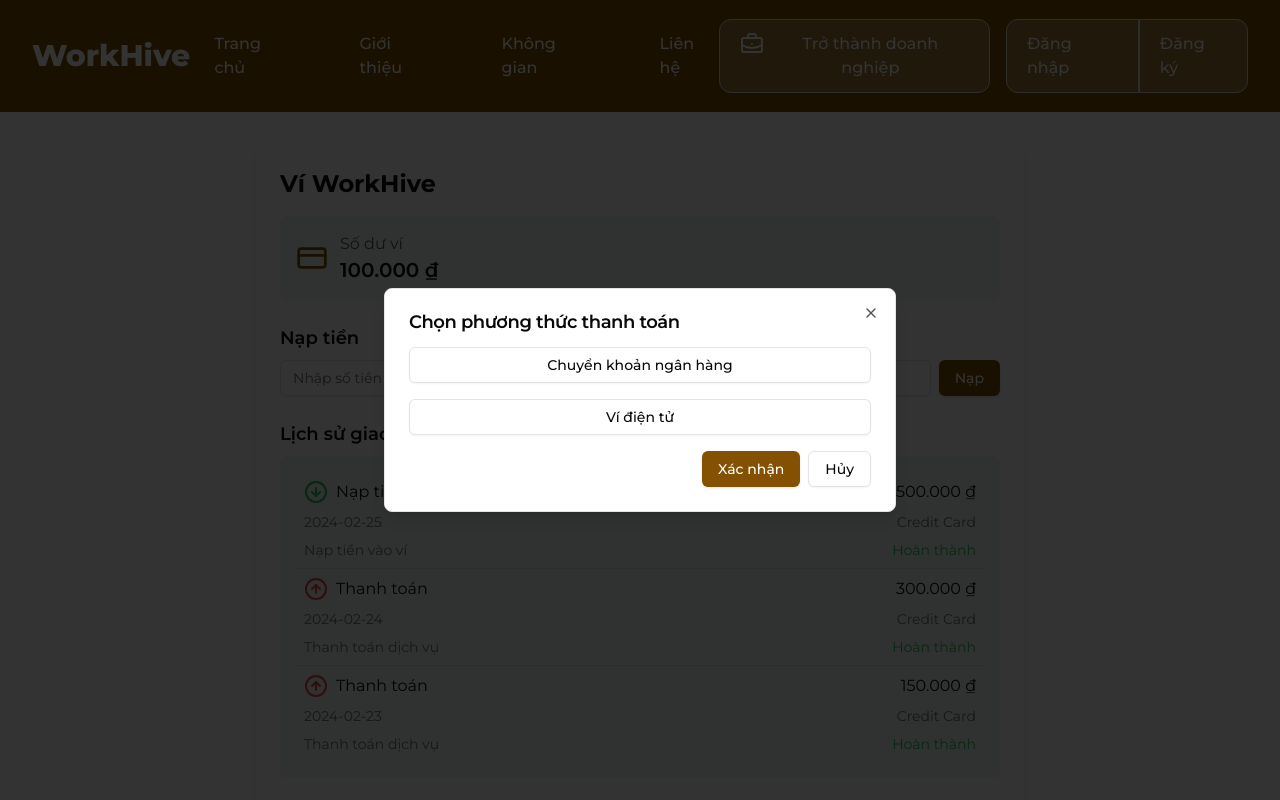
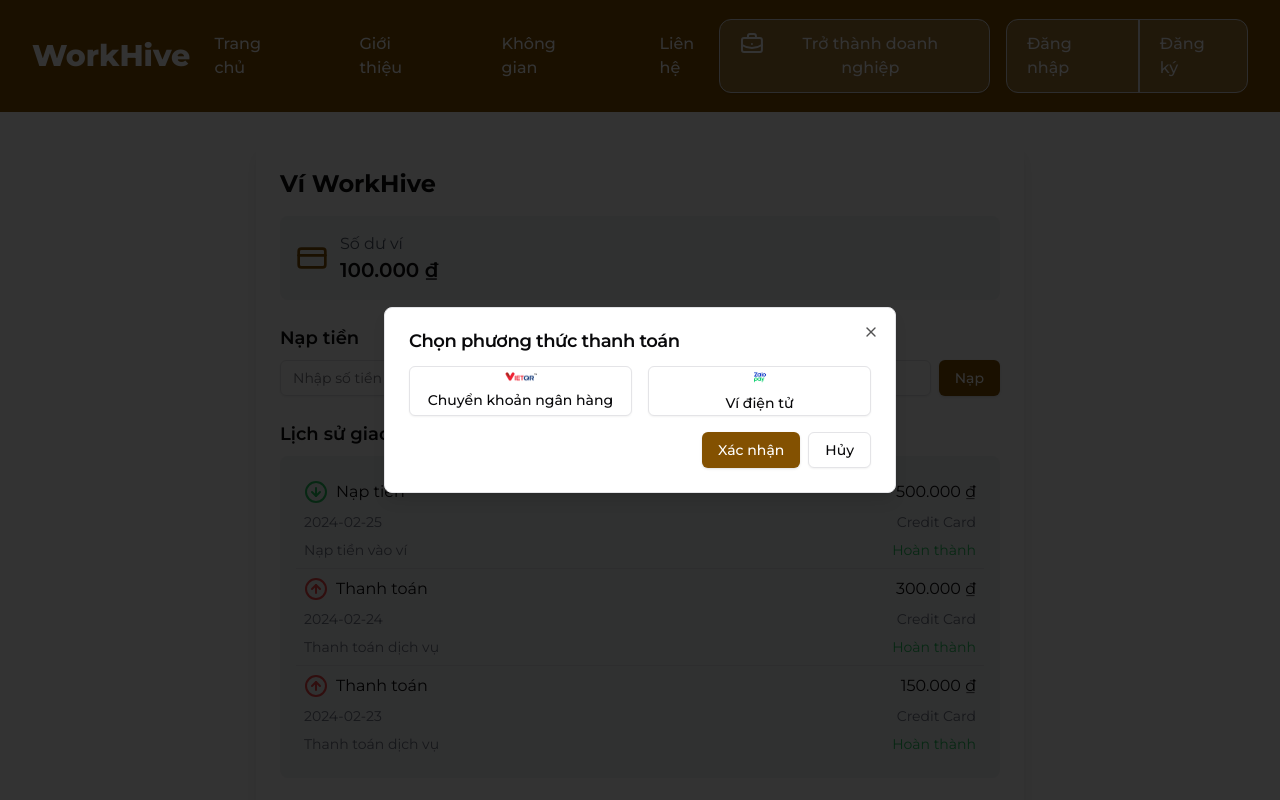
Before and after one commit to PMCdaniel123/SEP490_FE_Clients, a Next.js app: page /wallet in a window 1280 px wide. Both pictures are taken after a click on the button "Nạp". Shown: the top 800 px of the page. Built offline with nearby package versions, Linux system fonts and the light colour scheme.

Commit message:
refactor(user-wallet): :art:

```diff
--- a/app/(root)/wallet/page.tsx
+++ b/app/(root)/wallet/page.tsx
@@ -1,14 +1,7 @@
 "use client";
 
 import { useState } from "react";
-import {
-  CreditCard,
-  ArrowDownCircle,
-  ArrowUpCircle,
-  Phone,
-  Mail,
-  HelpCircle,
-} from "lucide-react";
+import { CreditCard } from "lucide-react";
 import { Button } from "@/components/ui/button";
 import { Input } from "@/components/ui/input";
 import {
@@ -18,6 +11,9 @@ import {
   DialogTitle,
   DialogFooter,
 } from "@/components/ui/dialog";
+import TransactionHistory from "@/components/transaction-history/transaction-history";
+import HelpSection from "@/components/help-section/help-section";
+import Image from "next/image";
 
 const WalletPage = () => {
   const [balance, setBalance] = useState(100000);
@@ -127,120 +123,38 @@ const WalletPage = () => {
         </div>
         {error && <p className="text-red-500 mt-2">{error}</p>}
       </div>
-
-      <div>
-        <h2 className="text-lg font-semibold mb-2">Lịch sử giao dịch</h2>
-        <div className="bg-gray-100 p-4 rounded-lg">
-          {transactions.length > 0 ? (
-            <ul>
-              {transactions.map((tx) => (
-                <li
-                  key={tx.id}
-                  className="flex flex-col p-2 border-b last:border-b-0"
-                >
-                  <div className="flex justify-between items-center">
-                    <div className="flex items-center gap-2">
-                      {tx.type === "Nạp tiền" ? (
-                        <ArrowDownCircle className="text-green-500" />
-                      ) : (
-                        <ArrowUpCircle className="text-red-500" />
-                      )}
-                      <span>{tx.type}</span>
-                    </div>
-                    <span>{formatCurrency(tx.amount)}</span>
-                  </div>
-                  <div className="flex justify-between items-center mt-2">
-                    <span className="text-gray-500 text-sm">{tx.date}</span>
-                    <span className="text-gray-500 text-sm">
-                      {tx.paymentMethod}
-                    </span>
-                  </div>
-                  <div className="flex justify-between items-center mt-2">
-                    <span className="text-gray-500 text-sm">
-                      {tx.description}
-                    </span>
-                    <span
-                      className={`text-sm ${
-                        tx.status === "Hoàn thành"
-                          ? "text-green-500"
-                          : "text-red-500"
-                      }`}
-                    >
-                      {tx.status}
-                    </span>
-                  </div>
-                </li>
-              ))}
-            </ul>
-          ) : (
-            <p className="text-gray-500">Chưa có giao dịch nào.</p>
-          )}
-        </div>
-      </div>
-
-      {/* Help Section */}
-      <div className="mt-8 flex justify-end">
-        <Button
-          variant="outline"
-          className="flex items-center gap-2"
-          onClick={() => setIsHelpModalOpen(true)}
-        >
-          <HelpCircle size={24} className="text-primary" />
-          <span>Hỗ trợ khách hàng</span>
-        </Button>
-      </div>
-
-      <Dialog open={isHelpModalOpen} onOpenChange={setIsHelpModalOpen}>
-        <DialogContent>
-          <DialogHeader>
-            <DialogTitle>Hỗ trợ khách hàng</DialogTitle>
-          </DialogHeader>
-          <div className="flex flex-col gap-4">
-            <div className="flex items-center gap-3 mb-2">
-              <Phone size={24} className="text-primary" />
-              <span className="text-gray-600">Điện thoại: 0123-456-789</span>
-            </div>
-            <div className="flex items-center gap-3">
-              <Mail size={24} className="text-primary" />
-              <span className="text-gray-600">Email: support@workhive.com</span>
-            </div>
-          </div>
-          <DialogFooter>
-            <Button variant="outline" onClick={() => setIsHelpModalOpen(false)}>
-              Đóng
-            </Button>
-          </DialogFooter>
-        </DialogContent>
-      </Dialog>
-
+      <TransactionHistory transactions={transactions} formatCurrency={formatCurrency} />
+      <HelpSection isHelpModalOpen={isHelpModalOpen} setIsHelpModalOpen={setIsHelpModalOpen} />
       <Dialog open={isModalOpen} onOpenChange={setIsModalOpen}>
         <DialogContent>
           <DialogHeader>
             <DialogTitle>Chọn phương thức thanh toán</DialogTitle>
           </DialogHeader>
-          <div className="flex flex-col gap-4">
+          <div className="grid grid-cols-2 gap-4">
             <Button
-              variant={
-                selectedPaymentMethod === "Bank Transfer"
-                  ? "default"
-                  : "outline"
-              }
-              className={
-                selectedPaymentMethod === "Bank Transfer" ? "text-white" : ""
-              }
-              onClick={() => setSelectedPaymentMethod("Bank Transfer")}
+              variant={selectedPaymentMethod === "Chuyển khoản ngân hàng" ? "default" : "outline"}
+              className={`flex flex-col items-center justify-center gap-2 p-6 ${selectedPaymentMethod === "Chuyển khoản ngân hàng" ? "text-white" : ""}`}
+              onClick={() => setSelectedPaymentMethod("Chuyển khoản ngân hàng")}
             >
+              <Image
+                src="/vietqr.png"
+                alt="Bank Transfer"
+                width={32}
+                height={32}
+              />
               Chuyển khoản ngân hàng
             </Button>
             <Button
-              variant={
-                selectedPaymentMethod === "E-Wallet" ? "default" : "outline"
-              }
-              className={
-                selectedPaymentMethod === "E-Wallet" ? "text-white" : ""
-              }
-              onClick={() => setSelectedPaymentMethod("E-Wallet")}
+              variant={selectedPaymentMethod === "Ví điện tử" ? "default" : "outline"}
+              className={`flex flex-col items-center justify-center gap-2 p-6 ${selectedPaymentMethod === "Ví điện tử" ? "text-white" : ""}`}
+              onClick={() => setSelectedPaymentMethod("Ví điện tử")}
             >
+              <Image
+                src="/zalopay.png"
+                alt="E-Wallet"
+                width={32}
+                height={32}
+              />
               Ví điện tử
             </Button>
           </div>
--- /dev/null
+++ b/components/help-section/help-section.tsx
@@ -0,0 +1,59 @@
+import { Phone, Mail, HelpCircle } from "lucide-react";
+import { Button } from "@/components/ui/button";
+import {
+  Dialog,
+  DialogContent,
+  DialogHeader,
+  DialogTitle,
+  DialogFooter,
+} from "@/components/ui/dialog";
+
+interface HelpSectionProps {
+  isHelpModalOpen: boolean;
+  setIsHelpModalOpen: (open: boolean) => void;
+}
+
+const HelpSection: React.FC<HelpSectionProps> = ({
+  isHelpModalOpen,
+  setIsHelpModalOpen,
+}) => {
+  return (
+    <>
+      <div className="mt-8 flex justify-end">
+        <Button
+          variant="outline"
+          className="flex items-center gap-2"
+          onClick={() => setIsHelpModalOpen(true)}
+        >
+          <HelpCircle size={24} className="text-primary" />
+          <span>Hỗ trợ khách hàng</span>
+        </Button>
+      </div>
+
+      <Dialog open={isHelpModalOpen} onOpenChange={setIsHelpModalOpen}>
+        <DialogContent>
+          <DialogHeader>
+            <DialogTitle>Hỗ trợ khách hàng</DialogTitle>
+          </DialogHeader>
+          <div className="flex flex-col gap-4">
+            <div className="flex items-center gap-3 mb-2">
+              <Phone size={24} className="text-primary" />
+              <span className="text-gray-600">Điện thoại: 0123-456-789</span>
+            </div>
+            <div className="flex items-center gap-3">
+              <Mail size={24} className="text-primary" />
+              <span className="text-gray-600">Email: support@workhive.com</span>
+            </div>
+          </div>
+          <DialogFooter>
+            <Button variant="outline" onClick={() => setIsHelpModalOpen(false)}>
+              Đóng
+            </Button>
+          </DialogFooter>
+        </DialogContent>
+      </Dialog>
+    </>
+  );
+};
+
+export default HelpSection;
--- /dev/null
+++ b/components/transaction-history/transaction-history.tsx
@@ -0,0 +1,75 @@
+import { ArrowDownCircle, ArrowUpCircle } from "lucide-react";
+
+interface Transaction {
+  id: number;
+  type: string;
+  amount: number;
+  date: string;
+  paymentMethod: string;
+  description: string;
+  status: string;
+}
+
+interface TransactionHistoryProps {
+  transactions: Transaction[];
+  formatCurrency: (value: number) => string;
+}
+
+const TransactionHistory: React.FC<TransactionHistoryProps> = ({
+  transactions,
+  formatCurrency,
+}) => {
+  return (
+    <div>
+      <h2 className="text-lg font-semibold mb-2">Lịch sử giao dịch</h2>
+      <div className="bg-gray-100 p-4 rounded-lg">
+        {transactions.length > 0 ? (
+          <ul>
+            {transactions.map((tx) => (
+              <li
+                key={tx.id}
+                className="flex flex-col p-2 border-b last:border-b-0"
+              >
+                <div className="flex justify-between items-center">
+                  <div className="flex items-center gap-2">
+                    {tx.type === "Nạp tiền" ? (
+                      <ArrowDownCircle className="text-green-500" />
+                    ) : (
+                      <ArrowUpCircle className="text-red-500" />
+                    )}
+                    <span>{tx.type}</span>
+                  </div>
+                  <span>{formatCurrency(tx.amount)}</span>
+                </div>
+                <div className="flex justify-between items-center mt-2">
+                  <span className="text-gray-500 text-sm">{tx.date}</span>
+                  <span className="text-gray-500 text-sm">
+                    {tx.paymentMethod}
+                  </span>
+                </div>
+                <div className="flex justify-between items-center mt-2">
+                  <span className="text-gray-500 text-sm">
+                    {tx.description}
+                  </span>
+                  <span
+                    className={`text-sm ${
+                      tx.status === "Hoàn thành"
+                        ? "text-green-500"
+                        : "text-red-500"
+                    }`}
+                  >
+                    {tx.status}
+                  </span>
+                </div>
+              </li>
+            ))}
+          </ul>
+        ) : (
+          <p className="text-gray-500">Chưa có giao dịch nào.</p>
+        )}
+      </div>
+    </div>
+  );
+};
+
+export default TransactionHistory;
```
Also changed, not shown: public/vietqr.png (added), public/zalopay.png (added).
